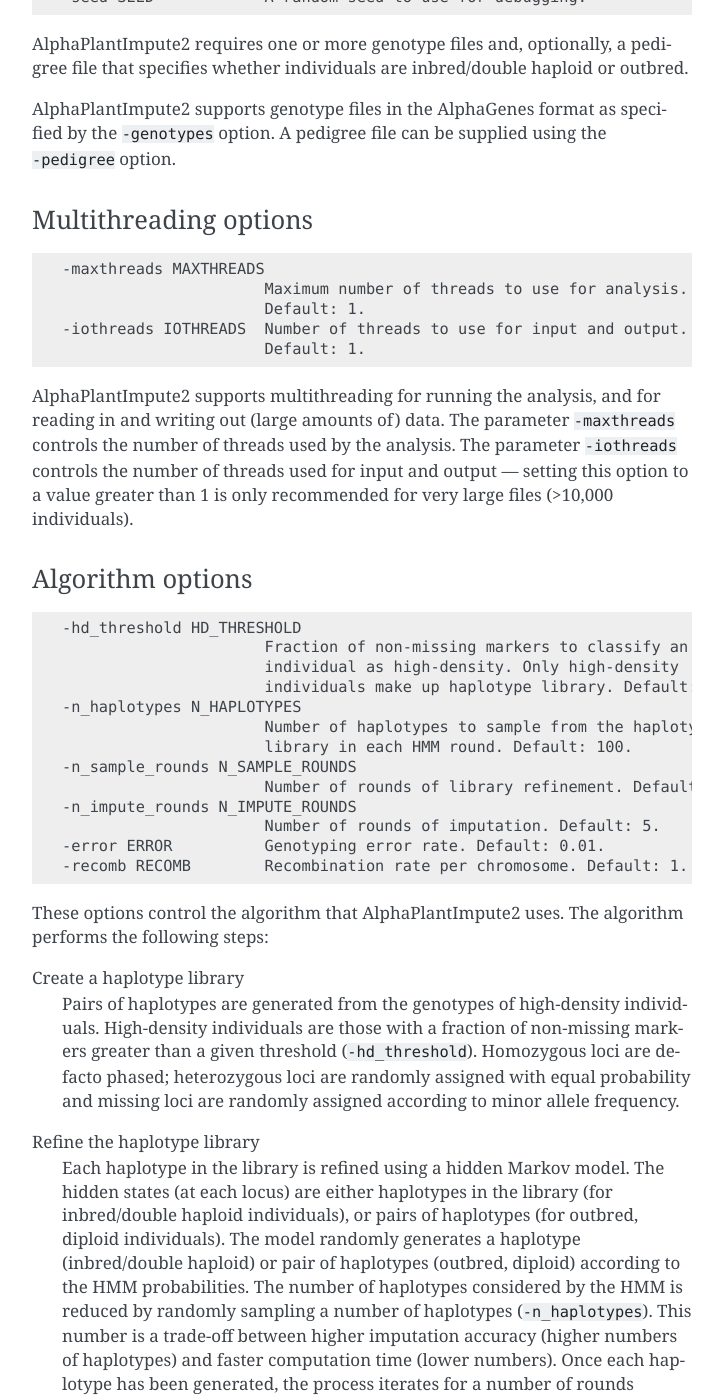
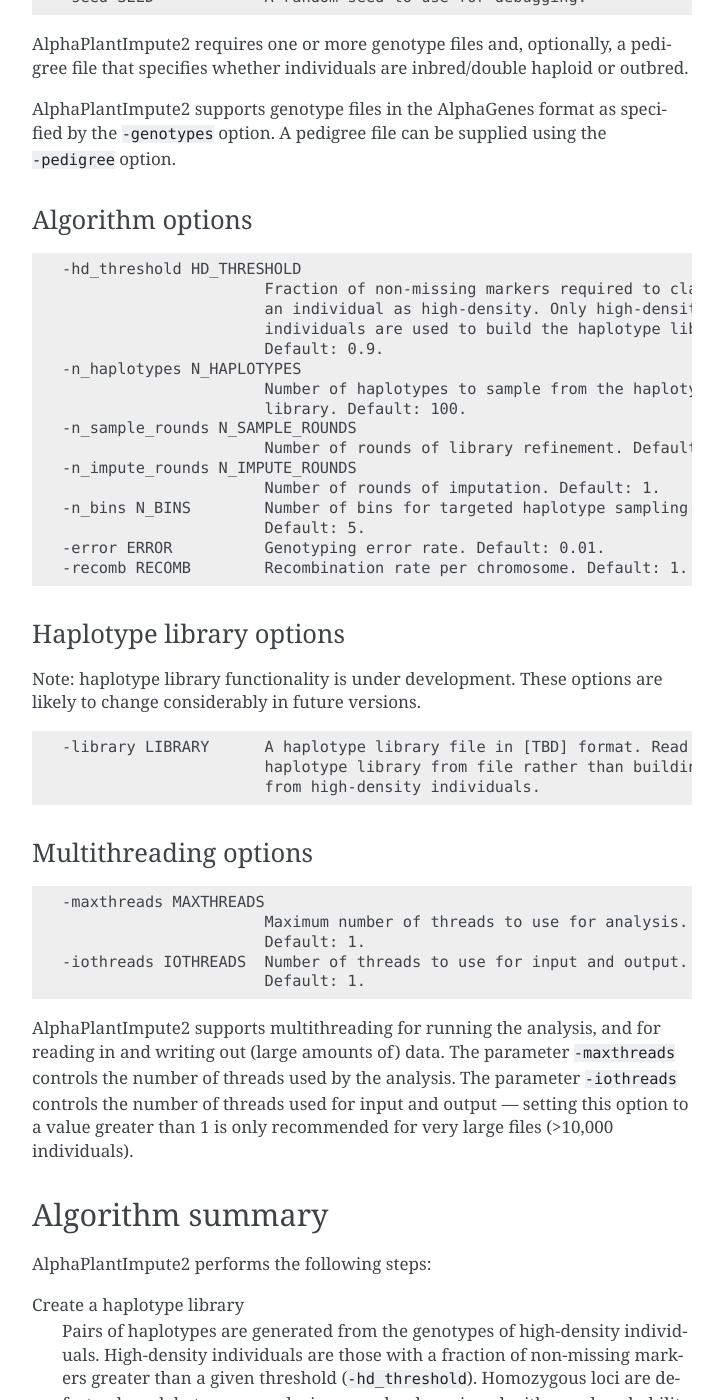
Before and after one commit to AlphaGenes/AlphaPlantImpute2, a Sphinx documentation site: the page built from docs/source/index.rst, in a window 1280 px wide and 1400 px high, scrolled down 1452 px. Shown: the whole window, without its empty margins (388-1111 px from the left). Built offline with Sphinx 7.4.7, drawn with Linux system fonts in a browser that asks for light colours; some of the changed text lies outside the part shown.

Commit message:
Update docs: new options; refine text; add targeted sampling

```diff
--- a/docs/source/index.rst
+++ b/docs/source/index.rst
@@ -69,6 +69,38 @@
 |program| supports genotype files in the AlphaGenes format as specified by the ``-genotypes`` option. A pedigree file can be supplied using the ``-pedigree`` option.
 
 
+Algorithm options
+------------------------
+::
+
+      -hd_threshold HD_THRESHOLD
+                            Fraction of non-missing markers required to classify
+                            an individual as high-density. Only high-density
+                            individuals are used to build the haplotype library.
+                            Default: 0.9.
+      -n_haplotypes N_HAPLOTYPES
+                            Number of haplotypes to sample from the haplotype
+                            library. Default: 100.
+      -n_sample_rounds N_SAMPLE_ROUNDS
+                            Number of rounds of library refinement. Default: 10.
+      -n_impute_rounds N_IMPUTE_ROUNDS
+                            Number of rounds of imputation. Default: 1.
+      -n_bins N_BINS        Number of bins for targeted haplotype sampling.
+                            Default: 5.
+      -error ERROR          Genotyping error rate. Default: 0.01.
+      -recomb RECOMB        Recombination rate per chromosome. Default: 1.
+
+
+Haplotype library options
+-------------------------
+Note: haplotype library functionality is under development. These options are likely to change considerably in future versions.
+::
+
+      -library LIBRARY      A haplotype library file in [TBD] format. Read the
+                            haplotype library from file rather than building it
+                            from high-density individuals.
+
+
 Multithreading options
 ------------------------
 ::
@@ -82,26 +114,10 @@
 |program| supports multithreading for running the analysis, and for reading in and writing out (large amounts of) data. The parameter ``-maxthreads`` controls the number of threads used by the analysis. The parameter ``-iothreads`` controls the number of threads used for input and output — setting this option to a value greater than 1 is only recommended for very large files (>10,000 individuals).
 
 
-Algorithm options
-------------------------
-::
+Algorithm summary
+~~~~~~~~~~~~~~~~~
 
-      -hd_threshold HD_THRESHOLD
-                            Fraction of non-missing markers to classify an
-                            individual as high-density. Only high-density
-                            individuals make up haplotype library. Default: 0.9.
-      -n_haplotypes N_HAPLOTYPES
-                            Number of haplotypes to sample from the haplotype
-                            library in each HMM round. Default: 100.
-      -n_sample_rounds N_SAMPLE_ROUNDS
-                            Number of rounds of library refinement. Default: 10.
-      -n_impute_rounds N_IMPUTE_ROUNDS
-                            Number of rounds of imputation. Default: 5.
-      -error ERROR          Genotyping error rate. Default: 0.01.
-      -recomb RECOMB        Recombination rate per chromosome. Default: 1.
-
-
-These options control the algorithm that |program| uses. The algorithm performs the following steps:
+|program| performs the following steps:
 
 Create a haplotype library
     Pairs of haplotypes are generated from the genotypes of high-density individuals. High-density individuals are those with a fraction of non-missing markers greater than a given threshold (``-hd_threshold``). Homozygous loci are de-facto phased; heterozygous loci are randomly assigned with equal probability and missing loci are randomly assigned according to minor allele frequency.
@@ -110,10 +126,10 @@
     Each haplotype in the library is refined using a hidden Markov model. The hidden states (at each locus) are either haplotypes in the library (for inbred/double haploid individuals), or pairs of haplotypes (for outbred, diploid individuals). The model randomly generates a haplotype (inbred/double haploid) or pair of haplotypes (outbred, diploid) according to the HMM probabilities. The number of haplotypes considered by the HMM is reduced by randomly sampling a number of haplotypes (``-n_haplotypes``). This number is a trade-off between higher imputation accuracy (higher numbers of haplotypes) and faster computation time (lower numbers). Once each haplotype has been generated, the process iterates for a number of rounds (``-n_sample_rounds``) to refine the haplotypes. A small number of rounds (e.g. 10) is usually being sufficient to accurately estimate the haplotypes. This step, in effect, phases the high-density individuals.
 
 Impute individuals
-    Each individual's genotype is imputed using the same hidden Markov Model and haplotypes in the refined library as hidden states. Again, the number of haplotypes considered is reduced by randomly sampling (``-n_haplotypes``) and the process repeats for a number of rounds (``-n_impute_rounds``), updating the average genotype dosages each time. The imputed genotypes are simply the integer-rounded values of the dosages.
+    Each individual's genotype is imputed using the same hidden Markov Model with haplotypes from the refined library as hidden states. The number of haplotypes considered (``-n_haplotypes``) is reduced by targeted sampling of haplotypes from the library. Targeted sampling chooses haplotypes that have the fewest opposite homozygous markers compared to the focal individual within a bin of markers. The number of bins the chromosome is divided into is specified by ``-n_bins``. Haplotypes are randomly sampled in the case where many haplotypes have the same number of opposite homozygous markers. The imputation process repeats for a number of rounds (``-n_impute_rounds``), updating the average genotype dosages each time. The imputed genotypes calculated by taking the integer-rounded values of the dosages.
 
 Phase individuals
-    Each individual is phased using the same hidden Markov Model and the Viterbi algorithm. Again, the number of haplotypes considered is reduced by randomly sampling (``-n_haplotypes``), but only one round is necessary as the Viterbi algorithm finds the *most likely* phased haplotype. Any inconsistencies between imputed genotype and imputed phase are corrected by modifying the haplotypes.
+    Each individual is phased using the same hidden Markov Model and the Viterbi algorithm. The number of haplotypes considered (``-n_haplotypes``) is reduced by targeted sampling, but only one round is necessary as the Viterbi algorithm finds the *most likely* phased haplotype. Any inconsistencies between imputed genotype and imputed phase are corrected by modifying the haplotypes.
 
 Input file formats
 ~~~~~~~~~~~~~~~~~~
```
